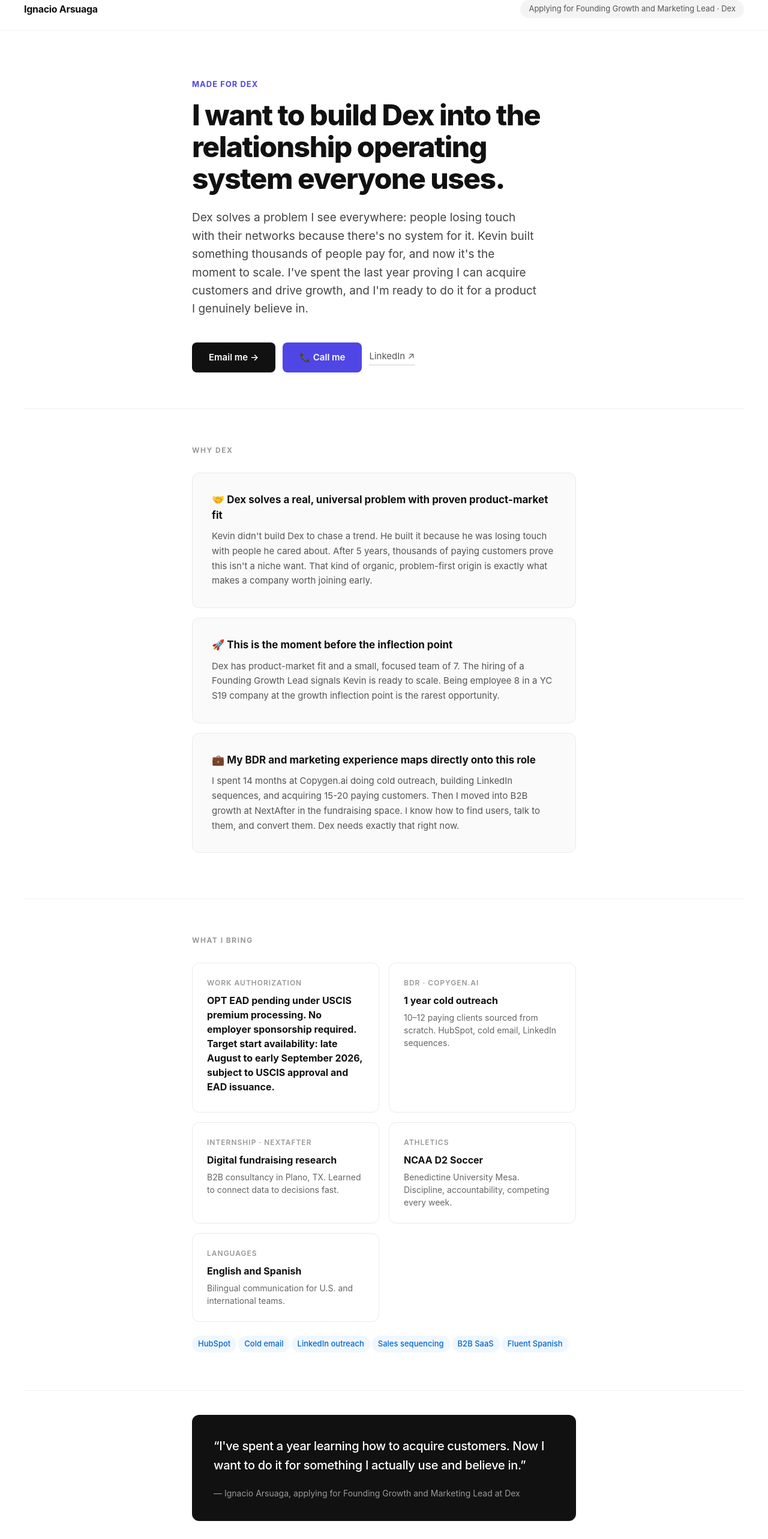
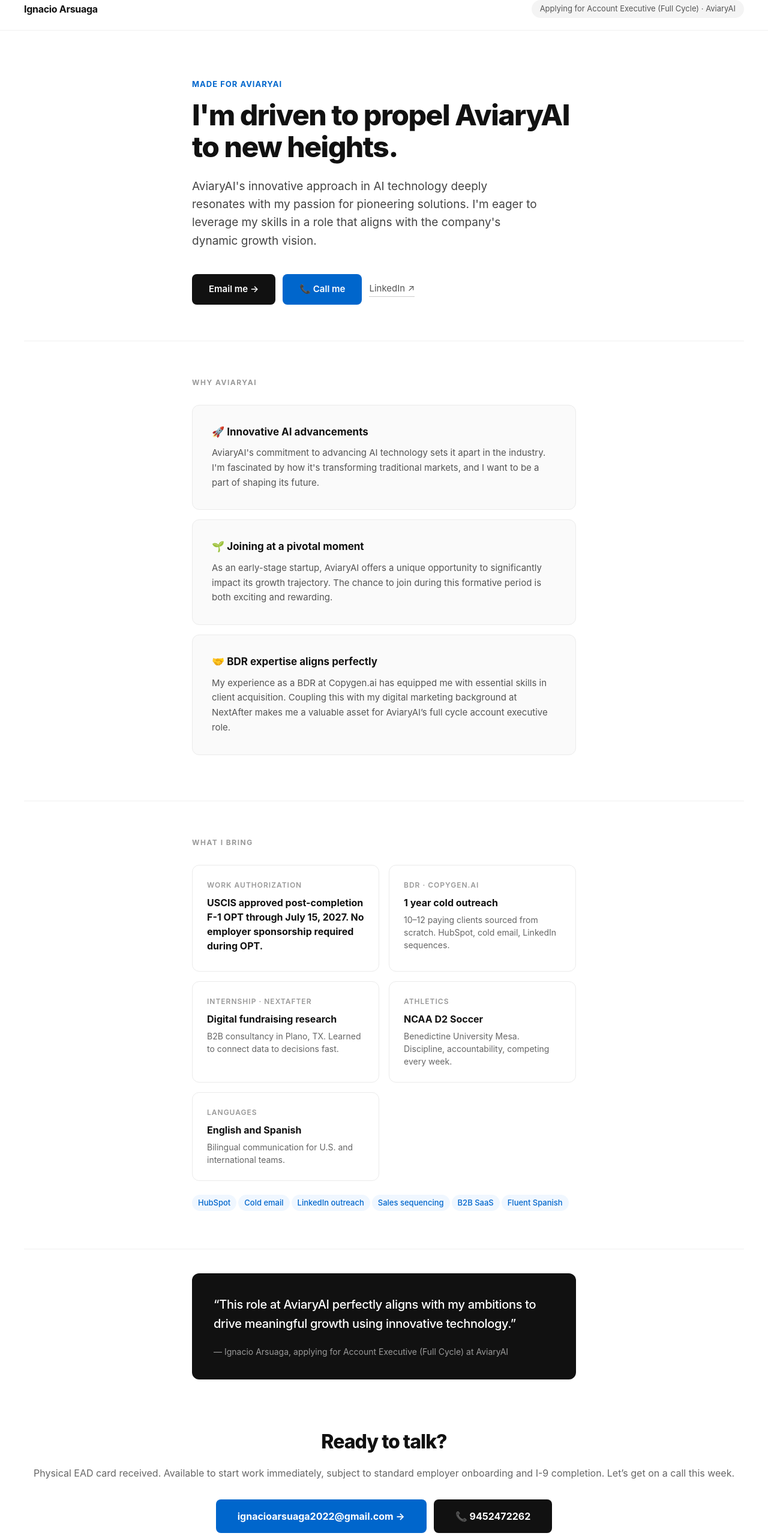
Before and after one commit to copygenai/nacho-for, a Next.js app: page / in a window 1280 px wide. Shown: the part 20-2586 px from the top of the page at 60% size. Built offline with nearby package versions, Linux system fonts and the light colour scheme.

Commit message:
Microsite: AviaryAI (Account Executive (Full Cycle))

```diff
--- a/app/page.js
+++ b/app/page.js
@@ -73,7 +73,7 @@
         </div>
         <div style={{ display: 'grid', gridTemplateColumns: '1fr 1fr', gap: 16 }}>
           {[
-            { label: 'Work authorization', value: 'OPT EAD pending under USCIS premium processing. No employer sponsorship required. Target start availability: late August to early September 2026, subject to USCIS approval and EAD issuance.', sub: '' },
+            { label: 'Work authorization', value: 'USCIS approved post-completion F-1 OPT through July 15, 2027. No employer sponsorship required during OPT.', sub: '' },
             { label: 'BDR · Copygen.ai', value: '1 year cold outreach', sub: '10–12 paying clients sourced from scratch. HubSpot, cold email, LinkedIn sequences.' },
             { label: 'Internship · NextAfter', value: 'Digital fundraising research', sub: 'B2B consultancy in Plano, TX. Learned to connect data to decisions fast.' },
             { label: 'Athletics', value: 'NCAA D2 Soccer', sub: 'Benedictine University Mesa. Discipline, accountability, competing every week.' },
@@ -111,7 +111,7 @@
       <div style={{ padding: '80px 40px', textAlign: 'center' }}>
         <h2 style={{ fontSize: 32, fontWeight: 800, letterSpacing: '-1px', marginBottom: 16 }}>Ready to talk?</h2>
         <p style={{ fontSize: 16, color: '#666', marginBottom: 32 }}>
-          Target start availability: late August to early September 2026, subject to USCIS approval and EAD issuance. Let&rsquo;s get on a call this week.
+          Physical EAD card received. Available to start work immediately, subject to standard employer onboarding and I-9 completion. Let&rsquo;s get on a call this week.
         </p>
         <div style={{ display: 'flex', gap: 12, justifyContent: 'center', flexWrap: 'wrap' }}>
           <a href={`mailto:${candidate.email}`}
--- a/site.config.json
+++ b/site.config.json
@@ -1,38 +1,39 @@
 {
   "candidate": {
     "name": "Ignacio Arsuaga",
-    "email": "nacho@arsuaga.net",
-    "phone": "+19452472262",
-    "linkedin": "https://linkedin.com/in/ignacio-arsuaga-garcia-colavidas",
-    "location": "Mesa, AZ (Phoenix area)"
+    "email": "ignacioarsuaga2022@gmail.com",
+    "phone": "9452472262",
+    "linkedin": "https://www.linkedin.com/in/ignacio-arsuaga-garcia-colavidas/",
+    "startAvailability": "Physical EAD card received. Available to start work immediately, subject to standard employer onboarding and I-9 completion.",
+    "copygenPayingClients": "10–12"
   },
   "company": {
-    "name": "Dex",
-    "slug": "dex",
-    "accentColor": "#4F46E5"
+    "name": "AviaryAI",
+    "slug": "aviaryai",
+    "accentColor": "#0066cc"
   },
-  "role": "Founding Growth and Marketing Lead",
+  "role": "Account Executive (Full Cycle)",
   "hero": {
-    "label": "Made for Dex",
-    "headline": "I want to build Dex into the relationship operating system everyone uses.",
-    "subheadline": "Dex solves a problem I see everywhere: people losing touch with their networks because there's no system for it. Kevin built something thousands of people pay for, and now it's the moment to scale. I've spent the last year proving I can acquire customers and drive growth, and I'm ready to do it for a product I genuinely believe in."
+    "label": "Made for AviaryAI",
+    "headline": "I'm driven to propel AviaryAI to new heights.",
+    "subheadline": "AviaryAI's innovative approach in AI technology deeply resonates with my passion for pioneering solutions. I'm eager to leverage my skills in a role that aligns with the company's dynamic growth vision."
   },
   "whyCompany": [
     {
-      "emoji": "🤝",
-      "title": "Dex solves a real, universal problem with proven product-market fit",
-      "body": "Kevin didn't build Dex to chase a trend. He built it because he was losing touch with people he cared about. After 5 years, thousands of paying customers prove this isn't a niche want. That kind of organic, problem-first origin is exactly what makes a company worth joining early."
+      "emoji": "🚀",
+      "title": "Innovative AI advancements",
+      "body": "AviaryAI's commitment to advancing AI technology sets it apart in the industry. I'm fascinated by how it's transforming traditional markets, and I want to be a part of shaping its future."
     },
     {
-      "emoji": "🚀",
-      "title": "This is the moment before the inflection point",
-      "body": "Dex has product-market fit and a small, focused team of 7. The hiring of a Founding Growth Lead signals Kevin is ready to scale. Being employee 8 in a YC S19 company at the growth inflection point is the rarest opportunity."
+      "emoji": "🌱",
+      "title": "Joining at a pivotal moment",
+      "body": "As an early-stage startup, AviaryAI offers a unique opportunity to significantly impact its growth trajectory. The chance to join during this formative period is both exciting and rewarding."
     },
     {
-      "emoji": "💼",
-      "title": "My BDR and marketing experience maps directly onto this role",
-      "body": "I spent 14 months at Copygen.ai doing cold outreach, building LinkedIn sequences, and acquiring 15-20 paying customers. Then I moved into B2B growth at NextAfter in the fundraising space. I know how to find users, talk to them, and convert them. Dex needs exactly that right now."
+      "emoji": "🤝",
+      "title": "BDR expertise aligns perfectly",
+      "body": "My experience as a BDR at Copygen.ai has equipped me with essential skills in client acquisition. Coupling this with my digital marketing background at NextAfter makes me a valuable asset for AviaryAI’s full cycle account executive role."
     }
   ],
-  "quote": "I've spent a year learning how to acquire customers. Now I want to do it for something I actually use and believe in."
+  "quote": "This role at AviaryAI perfectly aligns with my ambitions to drive meaningful growth using innovative technology."
 }
```
